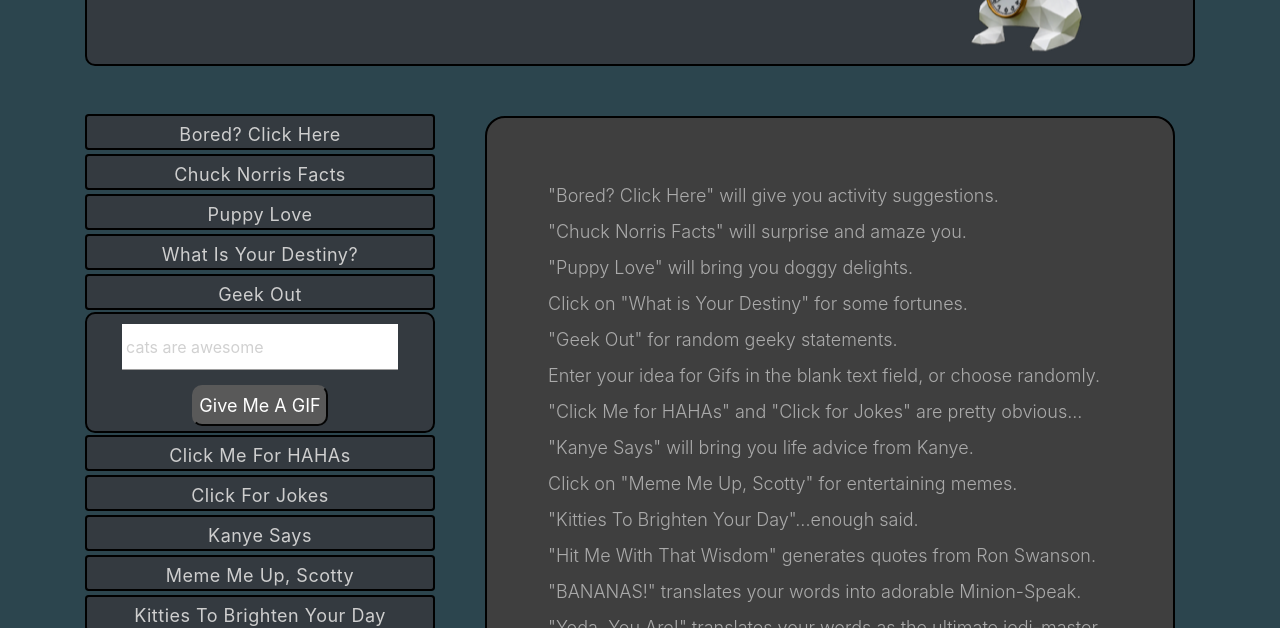
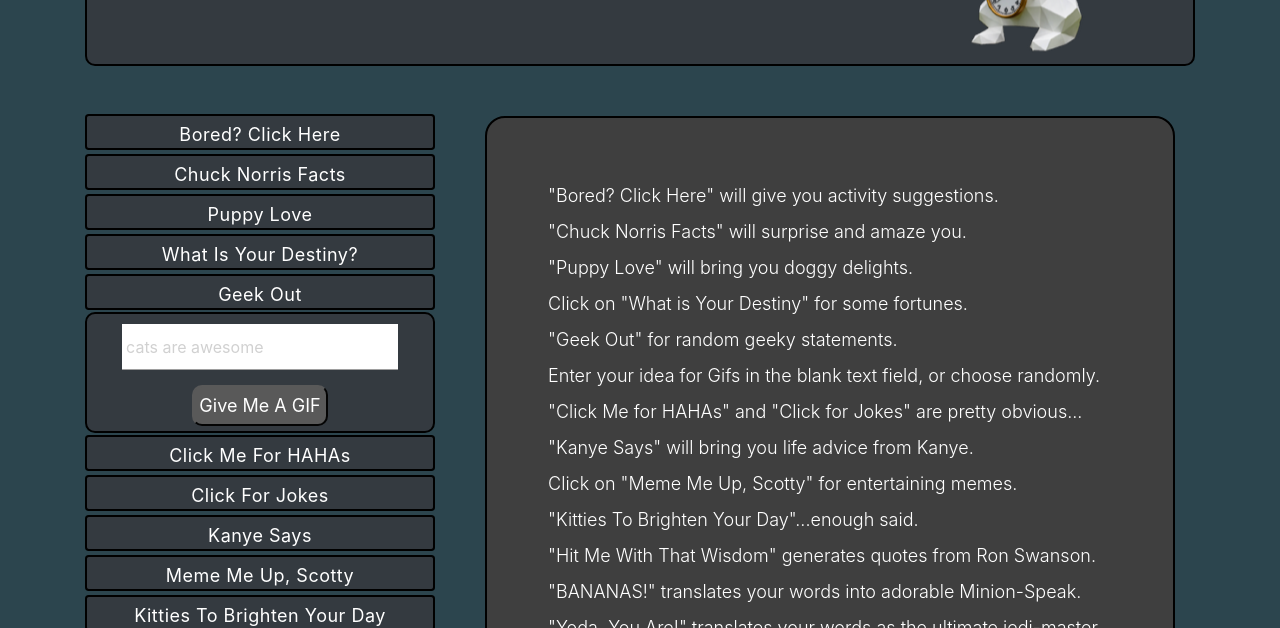
Before and after one commit to thejihongjin/8-Project-1, a plain HTML site: page index.html in a window 1280 px wide. Shown: the part 172-800 px from the top of the page. Drawn offline with nearby package versions, Linux system fonts and the light colour scheme; no server answers.

```diff
--- a/assets/css/style.css
+++ b/assets/css/style.css
@@ -3,9 +3,7 @@
 
   }
 
-.container {
-    color: rgb(170, 170, 170);
-}
+
 
 .jumbotron {
     background-image: url("../../assets/images/rabbit-edit.png");
@@ -16,7 +14,7 @@
 }
 
 .instruct-body {
-    color: rgb(170, 170, 170);
+    color: white;
     margin: 20px auto;
     padding: 10px;
     line-height: 2em;
@@ -29,7 +27,7 @@
     border: 2px solid rgb(0, 0, 0);
     margin: 2px 0;
     width: 100%;
-    color: rgb(206, 206, 206);
+    color: white;
 }
 
 .icon-btn {
@@ -105,7 +103,7 @@
 
 .meme-img {
     max-width: auto;
-    max-height: 600px;
+    max-height: 300px;
     margin: 0 auto;
     border-radius: 0%;
 }
```
